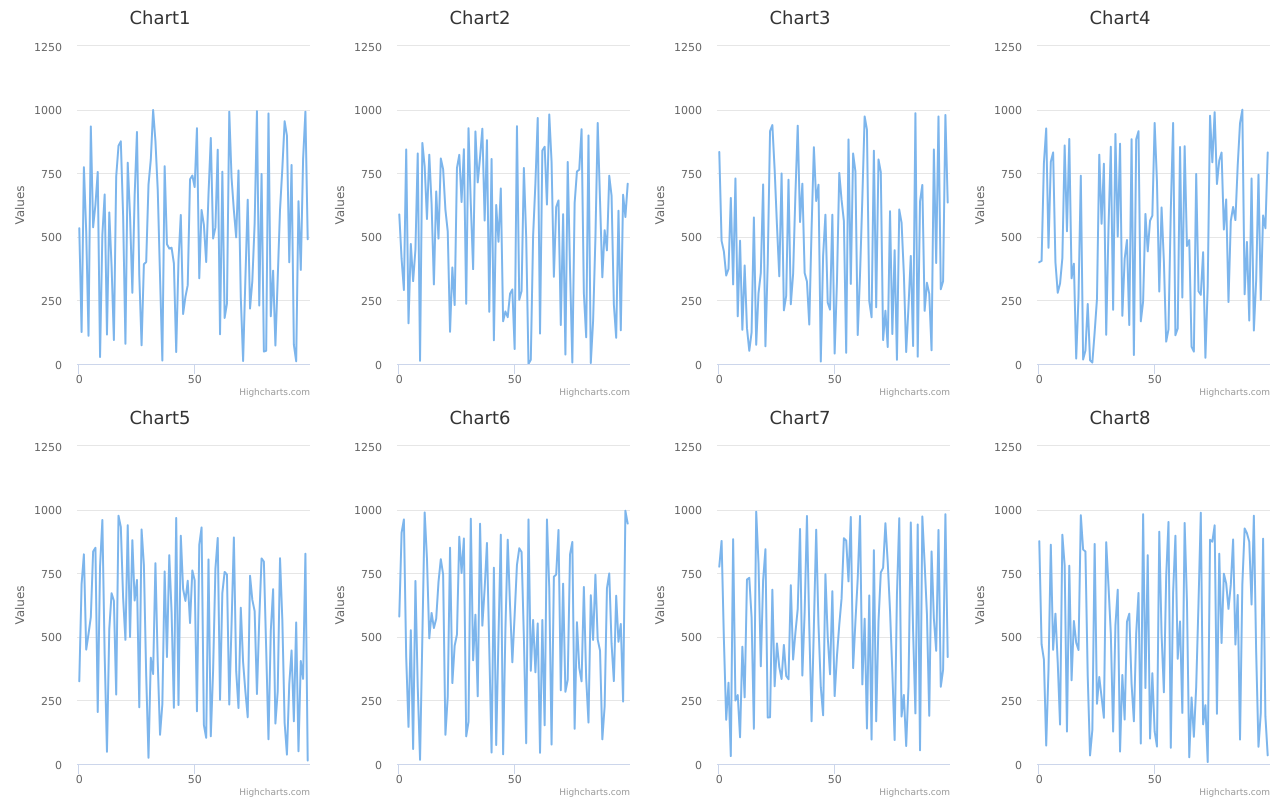
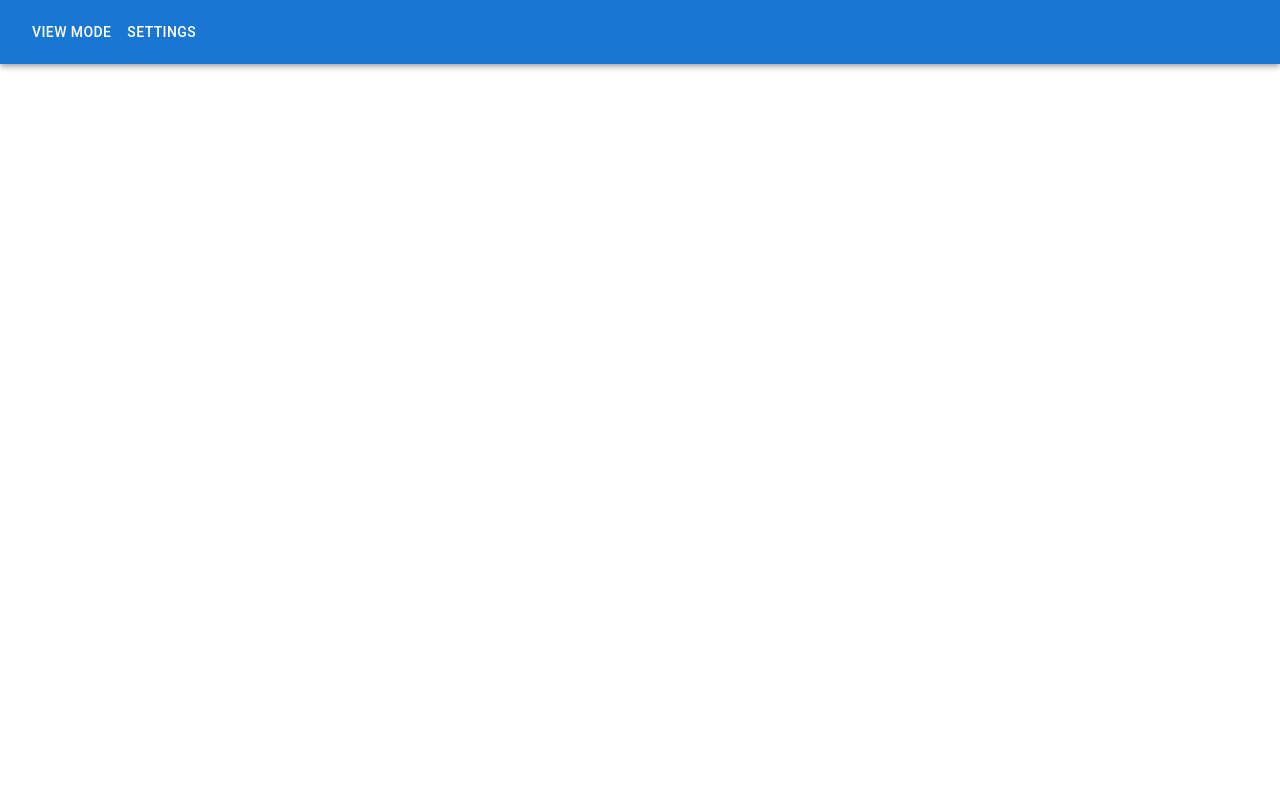
Before and after one commit to ThePeregrinus/highcharts-demo, a React (Create React App) app: page /settings in a window 1280 px wide. Shown: the top 800 px of the page. Built offline with nearby package versions, Linux system fonts and the light colour scheme.

Commit message:
add routing

```diff
--- a/src/App.tsx
+++ b/src/App.tsx
@@ -1,14 +1,15 @@
 import React from 'react';
 import Grid from '@mui/material/Grid'; // Grid version 1
-
-import './App.css';
+import { createBrowserRouter, RouterProvider } from 'react-router-dom';
+import { ViewMode } from './pages/VewMode';
 
 import { GridCharts } from './components/GridCharts';
+import { Header } from './components/Header';
 
 const App = () => {
   return (
     <>
-      <GridCharts />
+      <Header />
     </>
   );
 };
--- /dev/null
+++ b/src/components/Header/index.tsx
@@ -0,0 +1,38 @@
+import * as React from 'react';
+import AppBar from '@mui/material/AppBar';
+import Box from '@mui/material/Box';
+import Toolbar from '@mui/material/Toolbar';
+import Container from '@mui/material/Container';
+import Button from '@mui/material/Button';
+
+const pages = ['View mode', 'Settings'];
+
+export const Header = () => {
+  const [anchorElNav, setAnchorElNav] = React.useState<null | HTMLElement>(
+    null
+  );
+
+  const handleCloseNavMenu = () => {
+    setAnchorElNav(null);
+  };
+
+  return (
+    <AppBar position="static" sx={{ mb: 5 }}>
+      <Container maxWidth="xl">
+        <Toolbar disableGutters>
+          <Box sx={{ flexGrow: 1, display: { xs: 'flex', md: 'flex' } }}>
+            {pages.map((page) => (
+              <Button
+                key={page}
+                onClick={handleCloseNavMenu}
+                sx={{ color: 'white', display: 'block' }}
+              >
+                {page}
+              </Button>
+            ))}
+          </Box>
+        </Toolbar>
+      </Container>
+    </AppBar>
+  );
+};
--- /dev/null
+++ b/src/pages/Settings/index.tsx
@@ -0,0 +1,9 @@
+import { Header } from '../../components/Header';
+
+export const Setting = () => {
+  return (
+    <>
+      <Header />
+    </>
+  );
+};
--- /dev/null
+++ b/src/pages/VewMode/index.tsx
@@ -0,0 +1,11 @@
+import { Header } from '../../components/Header';
+import { GridCharts } from '../../components/GridCharts';
+
+export const ViewMode = () => {
+  return (
+    <>
+      <Header />
+      <GridCharts />
+    </>
+  );
+};
```
Also changed, not shown: src/index.tsx (+23 -1 lines).
